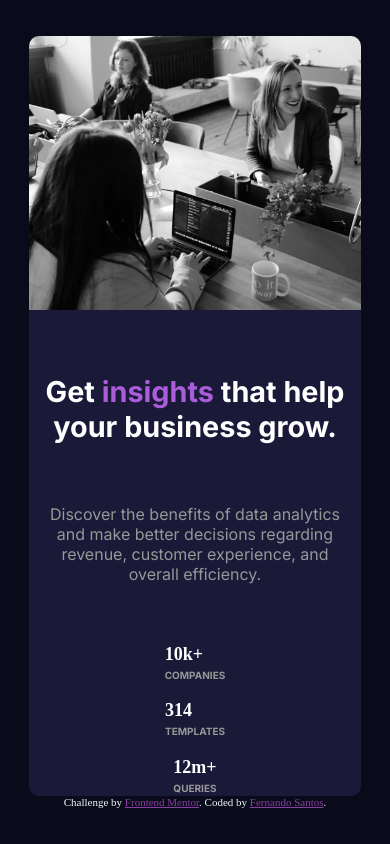
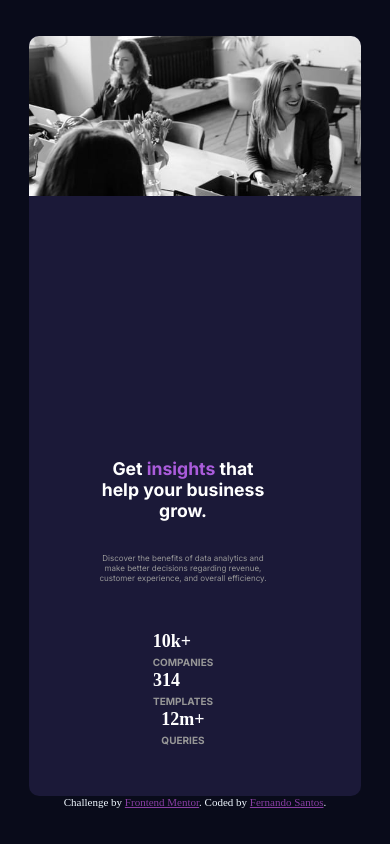
Before and after one commit to fernando44santos/Frontend-Mentor, a plain HTML site: page 3° - Challeng Hub - Stats preview card component/index.html in a window 390 px wide. Drawn offline with Linux system fonts and the light colour scheme.

Commit message:
testes responsividade

```diff
--- a/3° - Challeng Hub - Stats preview card component/index.html
+++ b/3° - Challeng Hub - Stats preview card component/index.html
@@ -57,7 +57,8 @@
       </div>
 
     </div>
-    <img src="images\image-header-desktop.jpg" alt="img">
+   <div class="img"></div>
+
   </div>
 
   <div class="attribution">
--- a/3° - Challeng Hub - Stats preview card component/sass/style.sass
+++ b/3° - Challeng Hub - Stats preview card component/sass/style.sass
@@ -1,4 +1,6 @@
 @import url('https://fonts.googleapis.com/css2?family=Inter:wght@400;700&family=Lexend+Deca&display=swap')
+
+
 
 *
 
@@ -22,48 +24,57 @@ body
         display: flex
         align-items: center
         justify-content: space-between
+        min-width: 600px
         width: 76vw
-        height: 32vw
+        // height: 34vw
         background-color: hsl(244, 38%, 16%)
         border-radius: 10px/10px
 
-        img
-            height: 32vw
-            width: 36vw
-            filter: drop-shadow(#8080c0)
+        .img
+            background-image: url("../images/image-header-desktop.jpg")
+            min-width: 12.5em
+            min-height: 10em
+            height: 34vw
+            width: 34vw
+            background-repeat: no-repeat
+            background-size: cover
             border-radius: 0px 10px 10px 0px
 
         .text
-            width: 36vw
-            height: 20vw
+            min-width: 300px
+            width: 40vw
+            // height: 22vw
             display: flex
             flex-direction: column
-            justify-content: space-between
-            padding-left: 10%
             color: white
+            padding: 5.85em 7em 5.85em 5.85em
 
 
         .title
             font-family:"inter"
             font-size: 1.8em
             font-weight: 700
-            width: 11em
+            // width: 11em
             height: auto
+            margin-bottom: 2rem
 
 
             span
                 color: hsl(277, 64%, 61%)
 
         .details
+           height: auto
+           font-size: 0.85em
            font-family: "inter"
            font-weight: 400
-           width: 40vw
            color: rgb(151, 151, 151)
-
+           margin-bottom: 3rem
+           //    width: 25vw
         .statics
             display: flex
             justify-content: space-between
-            width: 25vw
+            list-style: none
+            // width: 25vw
             .bold
                 font-weight: bold
                 font-size: 1.125em
@@ -84,26 +95,42 @@ body
         height: 90vh
         min-width: 85vw
 
-        img
+        .img
             height: auto
             min-width: 85vw
             border-radius: 10px 10px 0px 0px
 
         .text
-            height: 50vh
-            width: 80vw
-            padding-left: 0%
+            // height: 50vh
+            // width: 80vw
+            // padding: 3em 4.5em 3em 3em
             align-items: center
 
         .title
-            width: 80vw
+            // width: 80vw
             text-align: center
         .details
-            width: 76vw
+            // width: 76vw
             text-align: center
 
         .statics
             flex-direction: column
             align-items: center
-            width: 80vw
-            height: 18vh
+            // width: 80vw
+            // height: 18vh
+
+@media (max-width: 1024px)
+    body
+        .body
+            .text
+                padding: 3em 4.5em 3em 3em
+            .title
+                font-size: 1.1em
+            .details
+                font-size: 0.5em
+
+        .statics
+            .bold
+                font-size: 1em
+            .span
+                font-size: 0.4em
```
Also changed, not shown: 3° - Challeng Hub - Stats preview card component/css/style.css, 1 other file.
